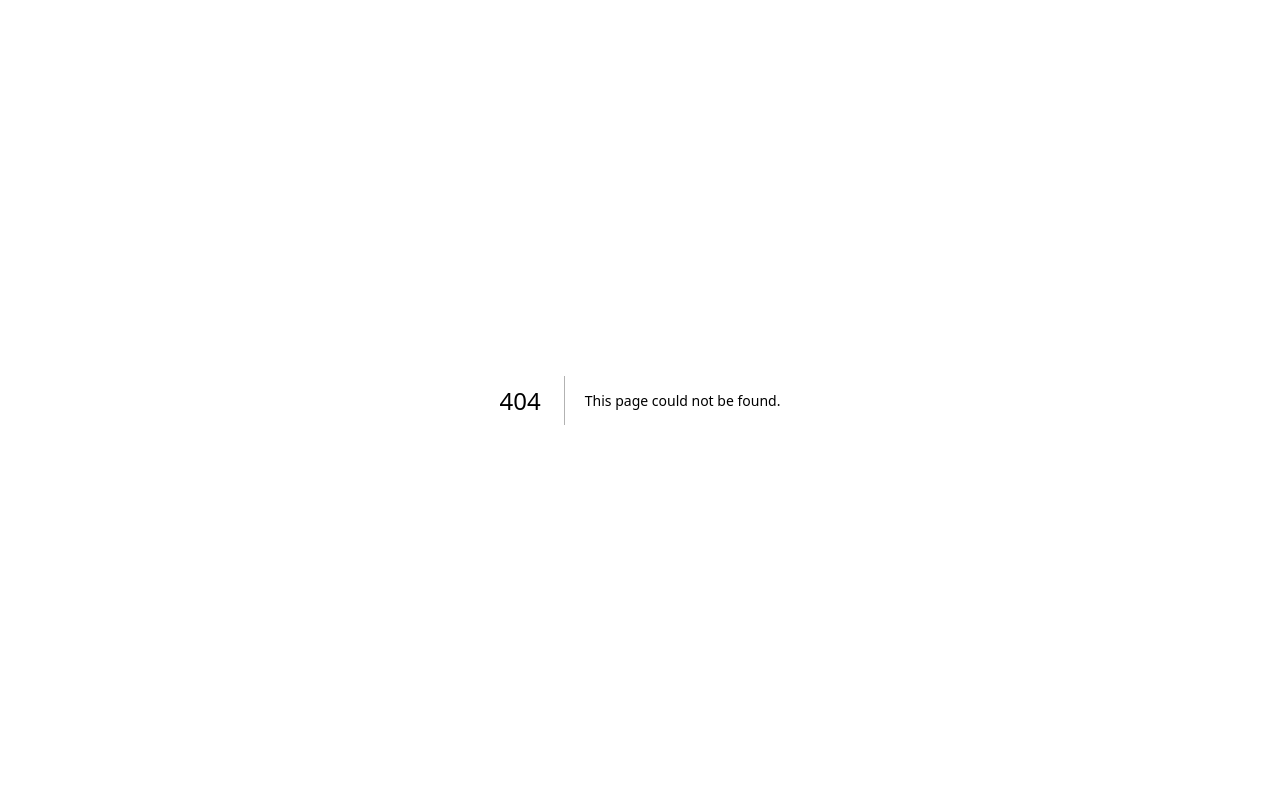
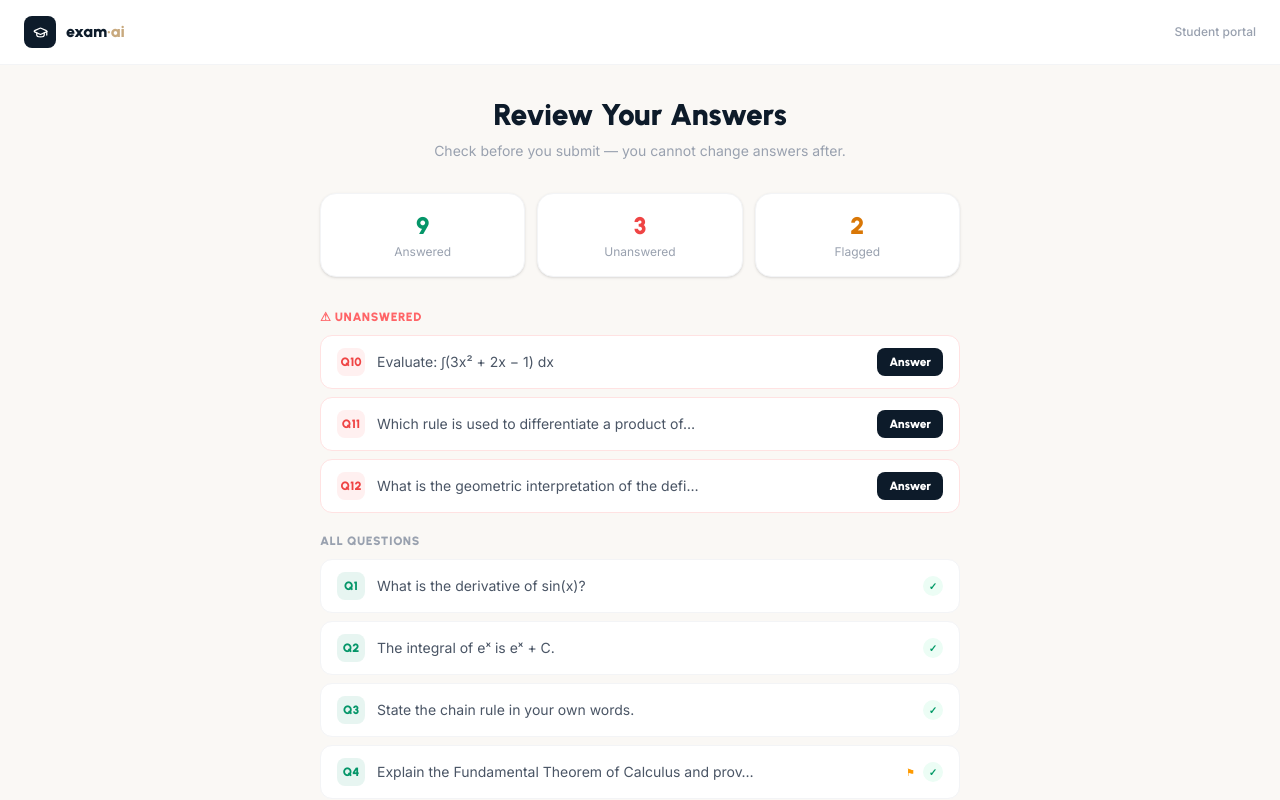
Before and after one commit to phornsinet1302/online_exam, a Next.js app in the folder frontend/: page /student/exam/review in a window 1280 px wide. Before the commit this address had no page. Shown: the top 800 px of the page. Built offline with nearby package versions, Linux system fonts and the light colour scheme.

Commit message:
Add student review submit screen route

```diff
--- /dev/null
+++ b/frontend/src/app/student/exam/review/page.tsx
@@ -0,0 +1,5 @@
+import { ReviewSubmit } from "../../../App";
+
+export default function StudentExamReviewPage() {
+  return <ReviewSubmit />;
+}
```
